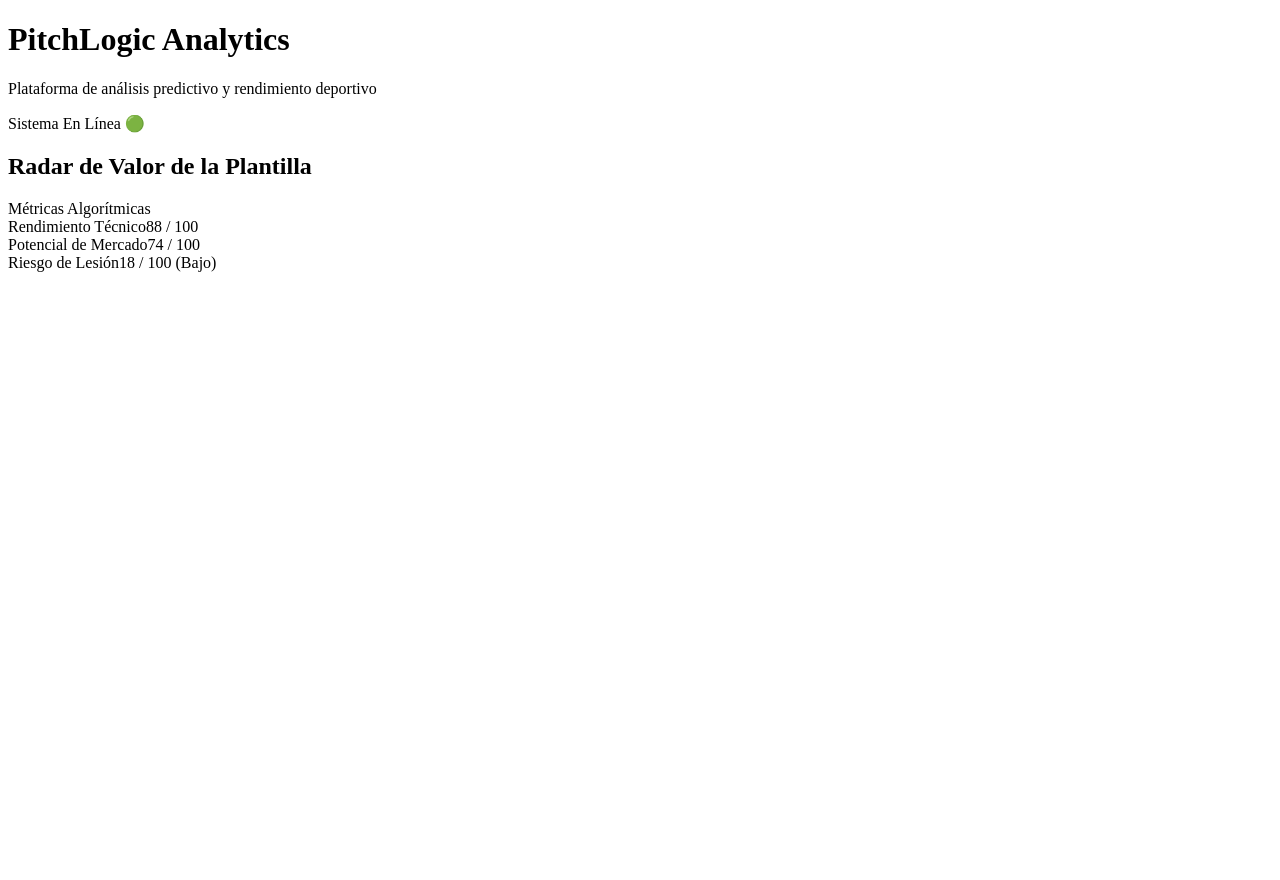
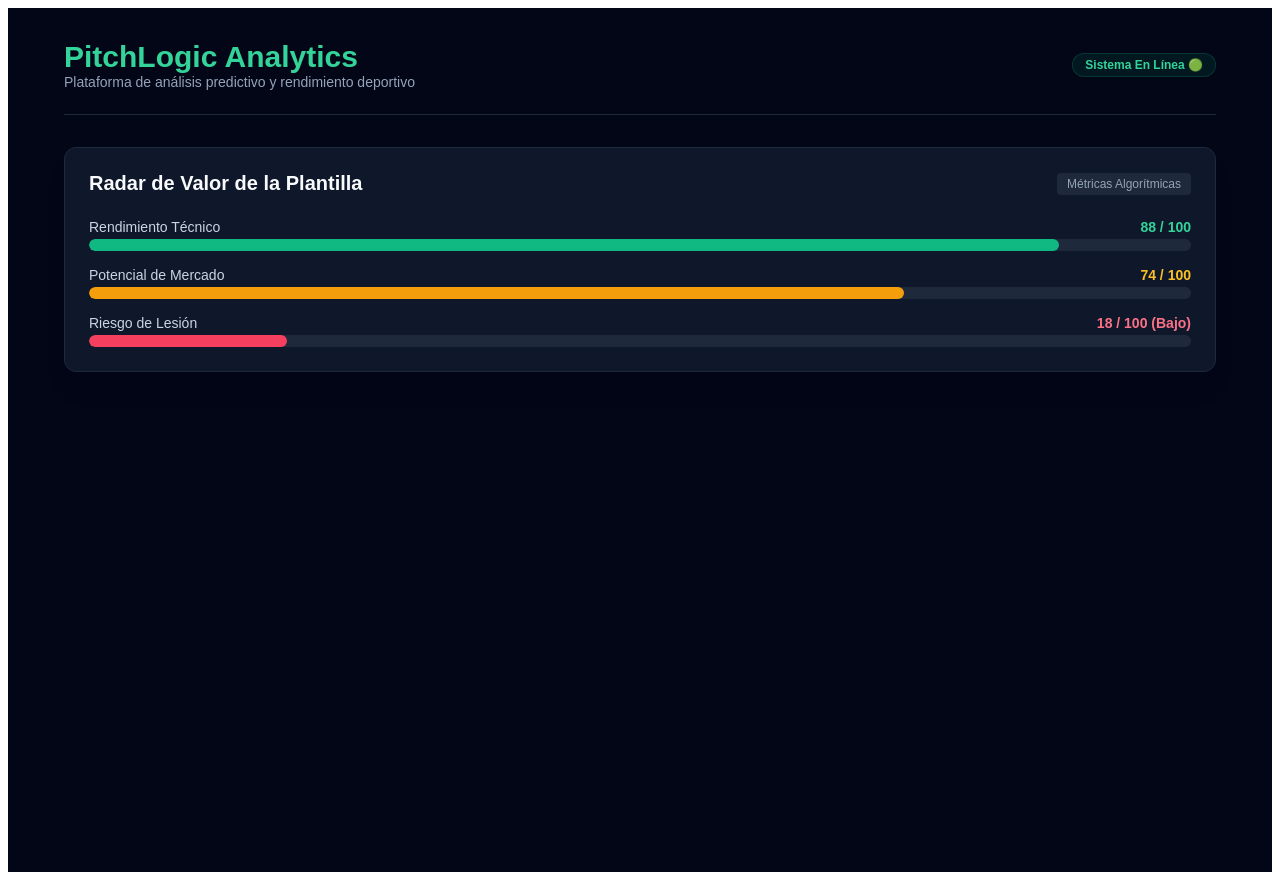
Before and after one commit to elpasst0rr/pitchlogic-analytics, a Next.js app: page / in a window 1280 px wide. Before the commit the page ends 800 px from the top, so only its background shows below. Built offline with nearby package versions, Linux system fonts and the light colour scheme.

Commit message:
Añadidos estilos visuales directos

```diff
--- a/app/page.tsx
+++ b/app/page.tsx
@@ -2,66 +2,66 @@ import React from 'react';
 
 export default function Home() {
   return (
-    <main className="min-h-screen bg-slate-950 text-slate-100 p-8 font-sans">
-      <div className="max-w-6xl mx-auto space-y-8">
+    <main style={{ minHeight: '100vh', backgroundColor: '#020617', color: '#f8fafc', padding: '2rem', fontFamily: 'sans-serif' }}>
+      <div style={{ maxWidth: '72rem', margin: '0 auto' }}>
 
         {/* Cabecera */}
-        <header className="border-b border-slate-800 pb-6 flex justify-between items-center">
+        <header style={{ borderBottom: '1px solid #1e293b', paddingBottom: '1.5rem', marginBottom: '2rem', display: 'flex', justifyContent: 'space-between', alignItems: 'center' }}>
           <div>
-            <h1 className="text-3xl font-bold tracking-tight text-emerald-400">
+            <h1 style={{ fontSize: '1.875rem', fontWeight: 'bold', color: '#34d399', margin: 0 }}>
               PitchLogic Analytics
             </h1>
-            <p className="text-slate-400 text-sm mt-1">
+            <p style={{ color: '#94a3b8', fontSize: '0.875rem', marginTop: '0.25rem', margin: 0 }}>
               Plataforma de análisis predictivo y rendimiento deportivo
             </p>
           </div>
-          <span className="px-3 py-1 bg-emerald-500/10 text-emerald-400 border border-emerald-500/20 rounded-full text-xs font-semibold">
+          <span style={{ padding: '0.25rem 0.75rem', backgroundColor: 'rgba(16, 185, 129, 0.1)', color: '#34d399', border: '1px solid rgba(16, 185, 129, 0.2)', borderRadius: '9999px', fontSize: '0.75rem', fontWeight: 600 }}>
             Sistema En Línea 🟢
           </span>
         </header>
 
         {/* Panel del Radar de Valor */}
-        <section className="bg-slate-900 border border-slate-800 rounded-xl p-6 shadow-xl">
-          <div className="flex justify-between items-center mb-6">
-            <h2 className="text-xl font-semibold text-slate-100">
+        <section style={{ backgroundColor: '#0f172a', border: '1px solid #1e293b', borderRadius: '0.75rem', padding: '1.5rem', boxShadow: '0 20px 25px -5px rgba(0, 0, 0, 0.1)' }}>
+          <div style={{ display: 'flex', justifyContent: 'space-between', alignItems: 'center', marginBottom: '1.5rem' }}>
+            <h2 style={{ fontSize: '1.25rem', fontWeight: 600, color: '#f8fafc', margin: 0 }}>
               Radar de Valor de la Plantilla
             </h2>
-            <span className="text-xs text-slate-400 bg-slate-800 px-2.5 py-1 rounded">
+            <span style={{ fontSize: '0.75rem', color: '#94a3b8', backgroundColor: '#1e293b', padding: '0.25rem 0.625rem', borderRadius: '0.25rem' }}>
               Métricas Algorítmicas
             </span>
           </div>
 
-          <div className="space-y-4">
+          <div style={{ display: 'flex', flexDirection: 'column', gap: '1rem' }}>
             {/* Métrica 1 */}
             <div>
-              <div className="flex justify-between text-sm font-medium mb-1">
-                <span className="text-slate-300">Rendimiento Técnico</span>
-                <span className="text-emerald-400 font-bold">88 / 100</span>
+              <div style={{ display: 'flex', justifyContent: 'space-between', fontSize: '0.875rem', fontWeight: 500, marginBottom: '0.25rem' }}>
+                <span style={{ color: '#cbd5e1' }}>Rendimiento Técnico</span>
+                <span style={{ color: '#34d399', fontWeight: 'bold' }}>88 / 100</span>
               </div>
-              <div className="w-full bg-slate-800 h-3 rounded-full overflow-hidden">
-                <div className="bg-emerald-500 h-full rounded-full w-[88%]" />
+              <div style={{ width: '100%', backgroundColor: '#1e293b', height: '0.75rem', borderRadius: '9999px', overflow: 'hidden' }}>
+                <div style={{ backgroundColor: '#10b981', height: '100%', width: '88%', borderRadius: '9999px' }} />
               </div>
             </div>
 
             {/* Métrica 2 */}
             <div>
-              <div className="flex justify-between text-sm font-medium mb-1">
-                <span className="text-slate-300">Potencial de Mercado</span>
-                <span className="text-amber-400 font-bold">74 / 100</span>
+              <div style={{ display: 'flex', justifyContent: 'space-between', fontSize: '0.875rem', fontWeight: 500, marginBottom: '0.25rem' }}>
+                <span style={{ color: '#cbd5e1' }}>Potencial de Mercado</span>
+                <span style={{ color: '#fbbf24', fontWeight: 'bold' }}>74 / 100</span>
               </div>
-              <div className="w-full bg-slate-800 h-3 rounded-full overflow-hidden">
-                <div className="bg-amber-500 h-full rounded-full w-[74%]" />
+              <div style={{ width: '100%', backgroundColor: '#1e293b', height: '0.75rem', borderRadius: '9999px', overflow: 'hidden' }}>
+                <div style={{ backgroundColor: '#f59e0b', height: '100%', width: '74%', borderRadius: '9999px' }} />
               </div>
             </div>
 
             {/* Métrica 3 */}
             <div>
-              <div className="flex justify-between text-sm font-medium mb-1">
-                <span className="text-slate-300">Riesgo de Lesión</span>
-                <span className="text-rose-400 font-bold">18 / 100 (Bajo)</span>
+              <div style={{ display: 'flex', justifyContent: 'space-between', fontSize: '0.875rem', fontWeight: 500, marginBottom: '0.25rem' }}>
+                <span style={{ color: '#cbd5e1' }}>Riesgo de Lesión</span>
+                <span style={{ color: '#fb7185', fontWeight: 'bold' }}>18 / 100 (Bajo)</span>
               </div>
-              <div className="w-full bg-slate-800 h-3 rounded-full overflow-hidden">
-                <div className="bg-rose-500 h-full rounded-full w-[18%]" />
+              <div style={{ width: '100%', backgroundColor: '#1e293b', height: '0.75rem', borderRadius: '9999px', overflow: 'hidden' }}>
+                <div style={{ backgroundColor: '#f43f5e', height: '100%', width: '18%', borderRadius: '9999px' }} />
               </div>
             </div>
           </div>
```
